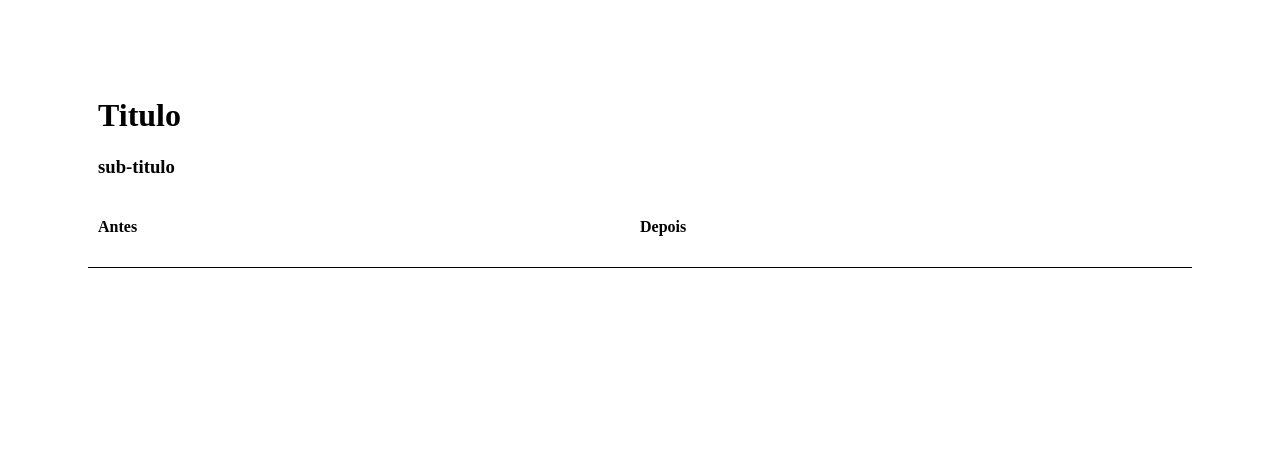
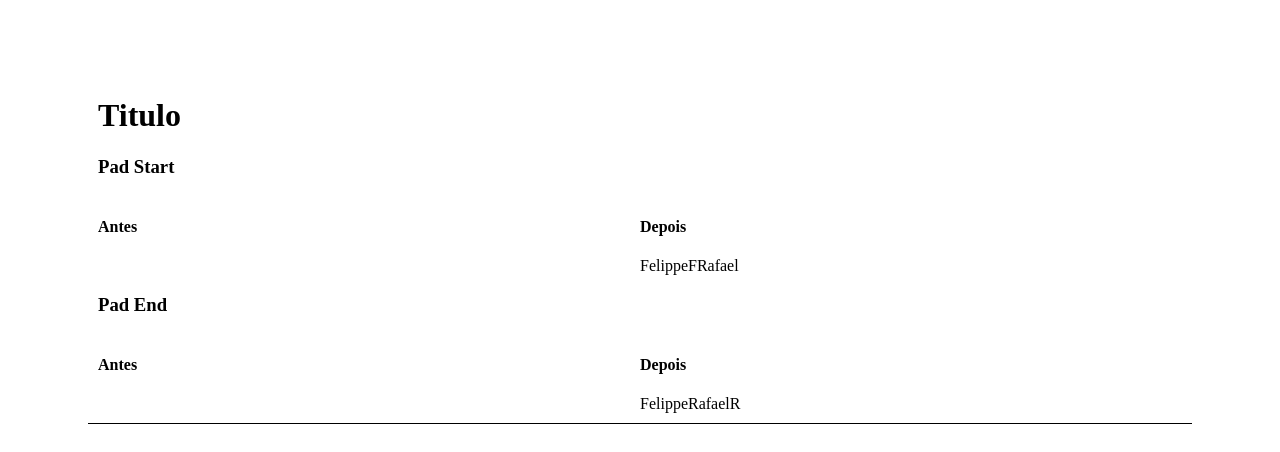
Before and after one commit to Frafaelrls/ecmascript-8-e-9-novas-formas-de-escrever-em-javascript, a website: page src/index.html in a window 1280 px wide. Drawn offline with Linux system fonts and the light colour scheme.

Commit message:
adicionando carregamento do script string.js

```diff
--- a/src/index.html
+++ b/src/index.html
@@ -12,17 +12,28 @@
 <body>
     <div class="item">
         <h1>Titulo</h1>
-        <h3>sub-titulo</h3>
+        <h3>Pad Start</h3>
         <div class="item-container">
             <div>
                 <h4>Antes</h4>
             </div>
             <div>
                 <h4>Depois</h4>
+                <div id="stringPad"></div>
+            </div>
+        </div>
+        <h3>Pad End</h3>
+        <div class="item-container">
+            <div>
+                <h4>Antes</h4>
+            </div>
+            <div>
+                <h4>Depois</h4>
+                <div id="stringPadEnd"></div>
             </div>
         </div>
     </div>
-
+    <script src="./js/string.js"></script>
 </body>
 
 </html>
```
